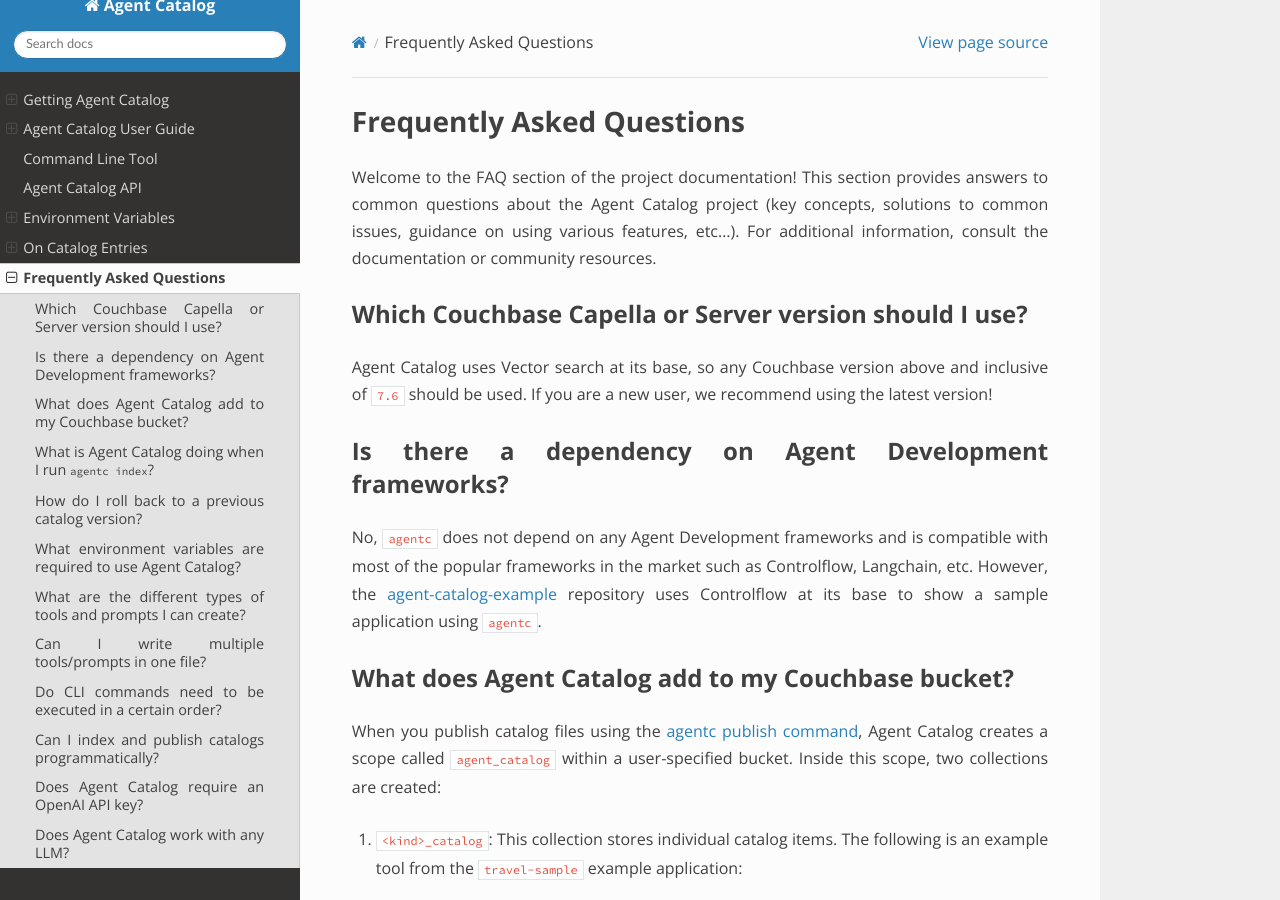
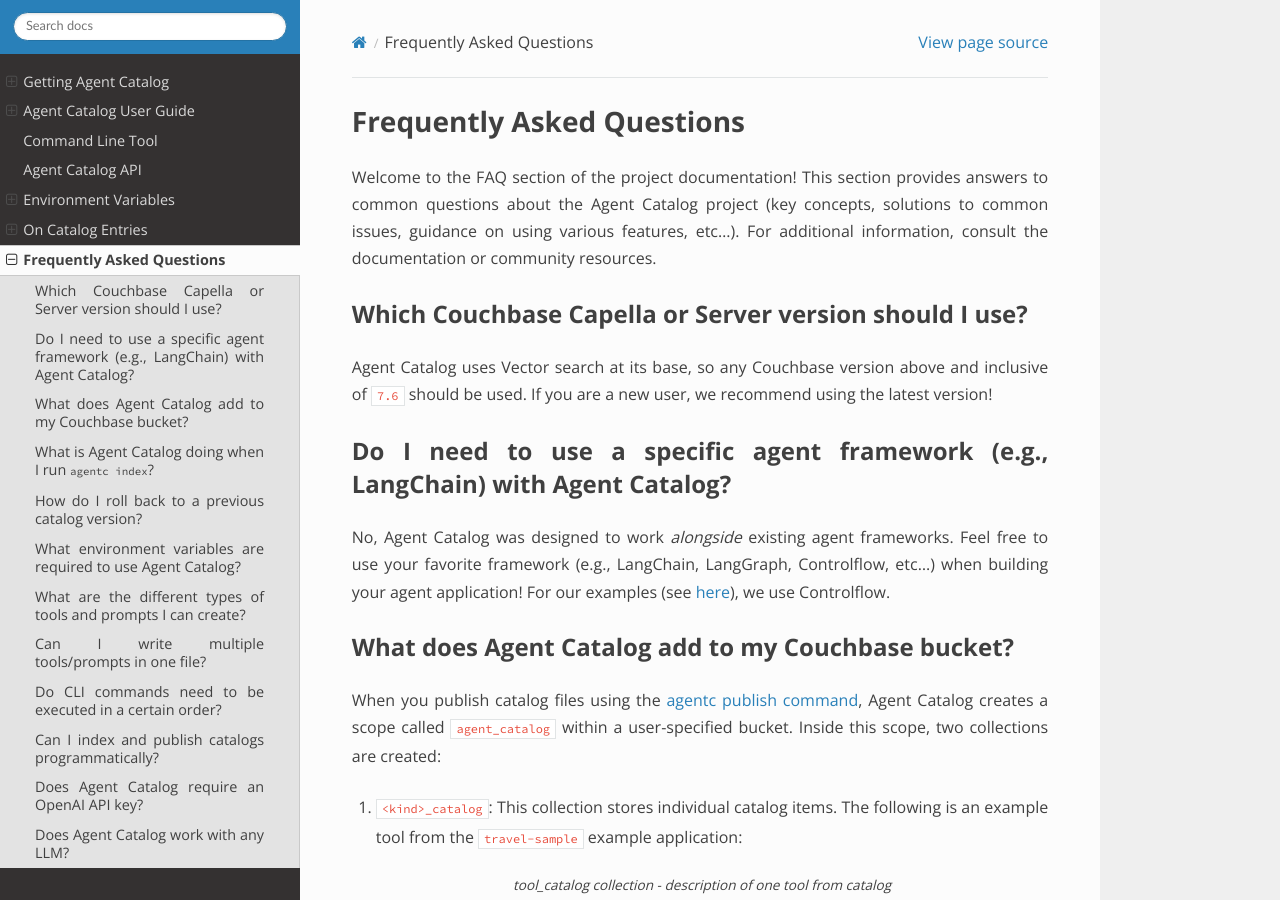
Before and after one commit to couchbaselabs/agent-catalog, a Sphinx documentation site: the page built from docs/source/faqs.rst, in a window 1280 px wide and 900 px high. Built offline with Sphinx 7.4.7 and the Read the Docs theme 3.1.0, drawn with Linux system fonts in a browser that asks for light colours.

```diff
--- a/docs/source/faqs.rst
+++ b/docs/source/faqs.rst
@@ -14,11 +14,12 @@
 Agent Catalog uses Vector search at its base, so any Couchbase version above and inclusive of ``7.6`` should be used.
 If you are a new user, we recommend using the latest version!
 
-Is there a dependency on Agent Development frameworks?
-------------------------------------------------------
-No, ``agentc`` does not depend on any Agent Development frameworks and is compatible with most of the popular frameworks in the market such as Controlflow, Langchain, etc.
-However, the `agent-catalog-example <https://github.com/couchbaselabs/agent-catalog-example>`_ repository uses Controlflow at its base to show a sample application using ``agentc``.
-
+Do I need to use a specific agent framework (e.g., LangChain) with Agent Catalog?
+---------------------------------------------------------------------------------
+No, Agent Catalog was designed to work *alongside* existing agent frameworks.
+Feel free to use your favorite framework (e.g., LangChain, LangGraph, Controlflow, etc...) when building your agent
+application!
+For our examples (see `here <https://github.com/couchbaselabs/agent-catalog-example>`_), we use Controlflow.
 
 What does Agent Catalog add to my Couchbase bucket?
 ---------------------------------------------------
```
